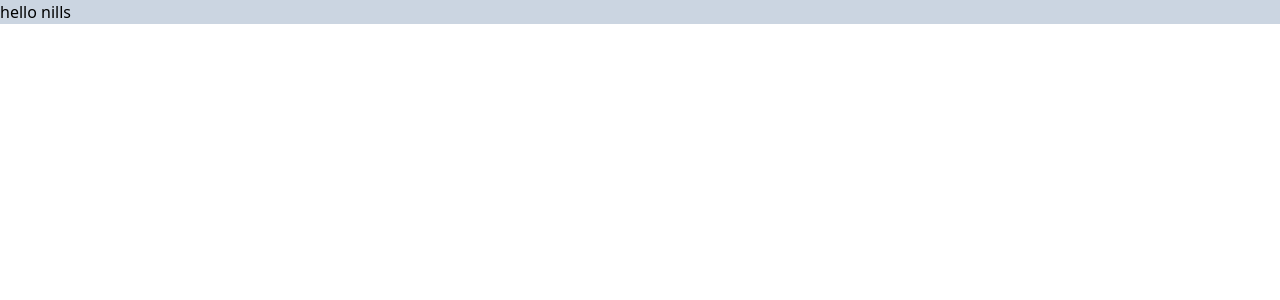
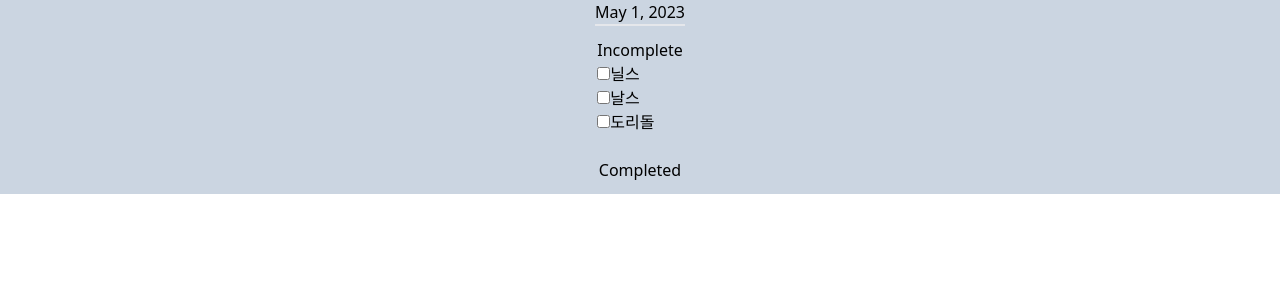
Before and after one commit to 0626na/practices-frontend, a React (Create React App) app in the folder simple-todo-list/: page / in a window 1280 px wide. Shown: the top 300 px of the page. Built offline with nearby package versions, Linux system fonts and the light colour scheme.

Commit message:
todolist의 incompleted, completed 목록 구현 및 할일 목록 체크시 completed로 가도록 개발

```diff
--- a/simple-todo-list/package.json
+++ b/simple-todo-list/package.json
@@ -13,6 +13,7 @@
     "react": "^18.2.0",
     "react-dom": "^18.2.0",
     "react-scripts": "5.0.1",
+    "recoil": "^0.7.7",
     "typescript": "^4.9.5",
     "web-vitals": "^2.1.4"
   },
@@ -41,6 +42,7 @@
     ]
   },
   "devDependencies": {
+    "tailwind-styled-components": "^2.2.0",
     "tailwindcss": "^3.3.2"
   }
 }
--- a/simple-todo-list/src/App.tsx
+++ b/simple-todo-list/src/App.tsx
@@ -1,11 +1,83 @@
 import React from "react";
+import tw from "tailwind-styled-components";
+import CheckBox from "./components/checkBox";
+import { useRecoilState } from "recoil";
+import { completeTodoState, incompleteTodoState } from "./states/todoList";
 
 function App() {
+  const [incompletedList, setIncompledtedlist] =
+    useRecoilState(incompleteTodoState);
+  const [completedList, setCompletedList] = useRecoilState(completeTodoState);
+
+  const today = new Date();
+  const month = today.toLocaleString("default", { month: "long" });
+  const day = today.toLocaleString("default", { day: "numeric" });
+  const year = today.toLocaleString("default", { year: "numeric" });
+
   return (
-    <>
-      <h1 className="bg-slate-300">hello nills</h1>
-    </>
+    <MainContainer>
+      <HeaderContainer>
+        <h2>
+          {month} {day}, {year}
+        </h2>
+        <HeaderBottomBorder />
+      </HeaderContainer>
+      <IncompleteTodoList>
+        <h2>Incomplete</h2>
+        {incompletedList.map((todo, index) => (
+          <CheckBox
+            done={false}
+            key={index}
+            checked={todo.checked}
+            onchange={(event) => {
+              if (event.target.checked) {
+                setIncompledtedlist(
+                  incompletedList.filter((item) => item !== todo)
+                );
+                setCompletedList([
+                  ...completedList,
+                  { name: todo.name, checked: true },
+                ]);
+              }
+            }}
+          >
+            {todo.name}
+          </CheckBox>
+        ))}
+      </IncompleteTodoList>
+      <CompleteTodoList>
+        <h2>Completed</h2>
+        {completedList.map((todo, index) => (
+          <CheckBox done={true} checked={todo.checked} onchange={(event) => {}}>
+            {todo.name}
+          </CheckBox>
+        ))}
+      </CompleteTodoList>
+    </MainContainer>
   );
 }
 
+const MainContainer = tw.div`
+bg-slate-300
+flex
+flex-col
+justify-center
+w-full
+items-center
+`;
+
+const HeaderContainer = tw.div``;
+
+const HeaderBottomBorder = tw.div`
+  border-b-2
+`;
+
+const IncompleteTodoList = tw.div`
+m-3
+`;
+
+const CompleteTodoList = tw.div`
+  m-3
+`;
+
 export default App;
--- /dev/null
+++ b/simple-todo-list/src/components/checkBox.tsx
@@ -0,0 +1,29 @@
+import React, { useEffect, useState } from "react";
+
+type todo = {
+  children: string;
+  onchange: (event: React.ChangeEvent<HTMLInputElement>) => void;
+  checked: boolean;
+  done: boolean;
+};
+
+function CheckBox({ children = "", onchange, checked, done = false }: todo) {
+  const [isChecked, setIsChecked] = useState(checked);
+
+  useEffect(() => setIsChecked(checked), [checked]);
+  return (
+    <div>
+      <label>
+        <input
+          disabled={done}
+          type="checkbox"
+          checked={isChecked}
+          onChange={(event) => onchange(event)}
+        />
+        {children}
+      </label>
+    </div>
+  );
+}
+
+export default CheckBox;
--- a/simple-todo-list/src/index.tsx
+++ b/simple-todo-list/src/index.tsx
@@ -2,12 +2,15 @@ import React from "react";
 import ReactDOM from "react-dom/client";
 import "./index.css";
 import App from "./App";
+import { RecoilRoot } from "recoil";
 
 const root = ReactDOM.createRoot(
   document.getElementById("root") as HTMLElement
 );
 root.render(
   <React.StrictMode>
-    <App />
+    <RecoilRoot>
+      <App />
+    </RecoilRoot>
   </React.StrictMode>
 );
--- /dev/null
+++ b/simple-todo-list/src/states/todoList.ts
@@ -0,0 +1,20 @@
+import { atom } from "recoil";
+
+type Todo = {
+  checked: boolean;
+  name: string;
+};
+
+export const incompleteTodoState = atom<Todo[]>({
+  key: "incomplete_todolist",
+  default: [
+    { name: "닐스", checked: false },
+    { name: "날스", checked: false },
+    { name: "도리돌", checked: false },
+  ],
+});
+
+export const completeTodoState = atom<Todo[]>({
+  key: "complete_todolist",
+  default: [],
+});
```
Also changed, not shown: 1 other file (tests, documents, lock files or other folders).
